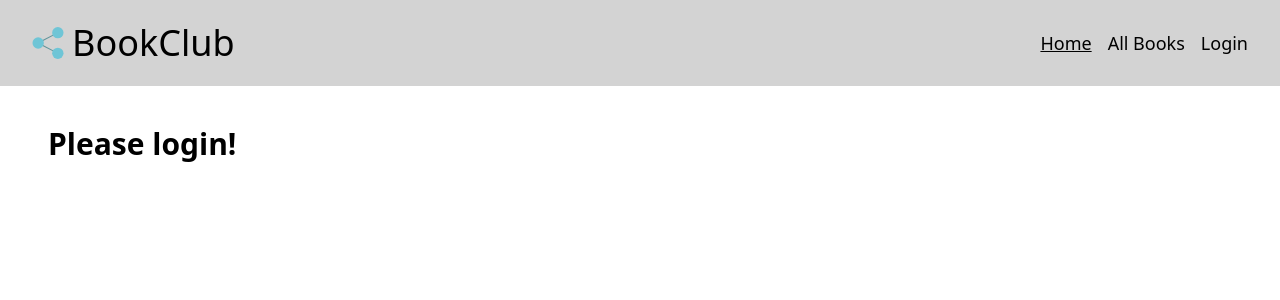
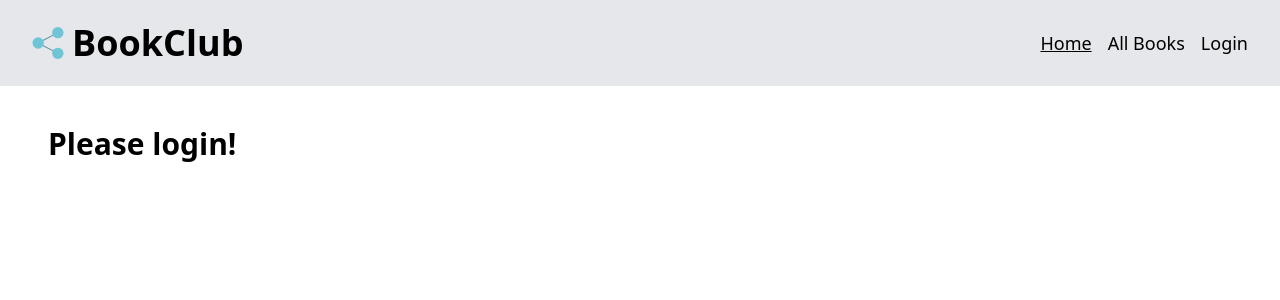
Before and after one commit to juliacamacho/bookclub-frontend, a Vue app: page / in a window 1280 px wide. Shown: the top 300 px of the page. Built offline with nearby package versions, Linux system fonts and the light colour scheme; no server answers.

Commit message:
various styling updates

```diff
--- a/client/App.vue
+++ b/client/App.vue
@@ -63,12 +63,13 @@ onBeforeMount(async () => {
 
 nav {
   padding: 1em 2em;
-  background-color: lightgray;
+  background-color: #e5e7eb;
   display: flex;
   align-items: center;
 }
 
 h1 {
+  font-weight: bold;
   font-size: 2em;
   margin: 0;
 }
--- a/client/components/Book/BookRatingComponent.vue
+++ b/client/components/Book/BookRatingComponent.vue
@@ -26,7 +26,7 @@ onBeforeMount(async () => {
     <form @submit.prevent="submitRating">
         <div class="flex space-x-5 items-end">
             <div>
-            <legend>Enter rating from 0 to 5</legend>
+            <legend>Enter rating from 0 to 5:</legend>
             <div class="space-x-6">
                 <input
                 type="text"
--- a/client/components/Book/BookReadByComponent.vue
+++ b/client/components/Book/BookReadByComponent.vue
@@ -53,7 +53,7 @@ onBeforeMount(async () => {
 
 <template>
   <!-- <h1>Friends</h1> -->
-  <div class="bg-gray-50 px-6 py-4 my-4">
+  <div class="bg-gray-50 px-6 py-5 my-4">
   <h2 class="text-lg font-bold mb-2">Read by:</h2>
     <section class="friends" v-if="loaded && friendsWhoRead.length !== 0">
       <article v-for="friend in friendsWhoRead" :key="friend._id">
```
